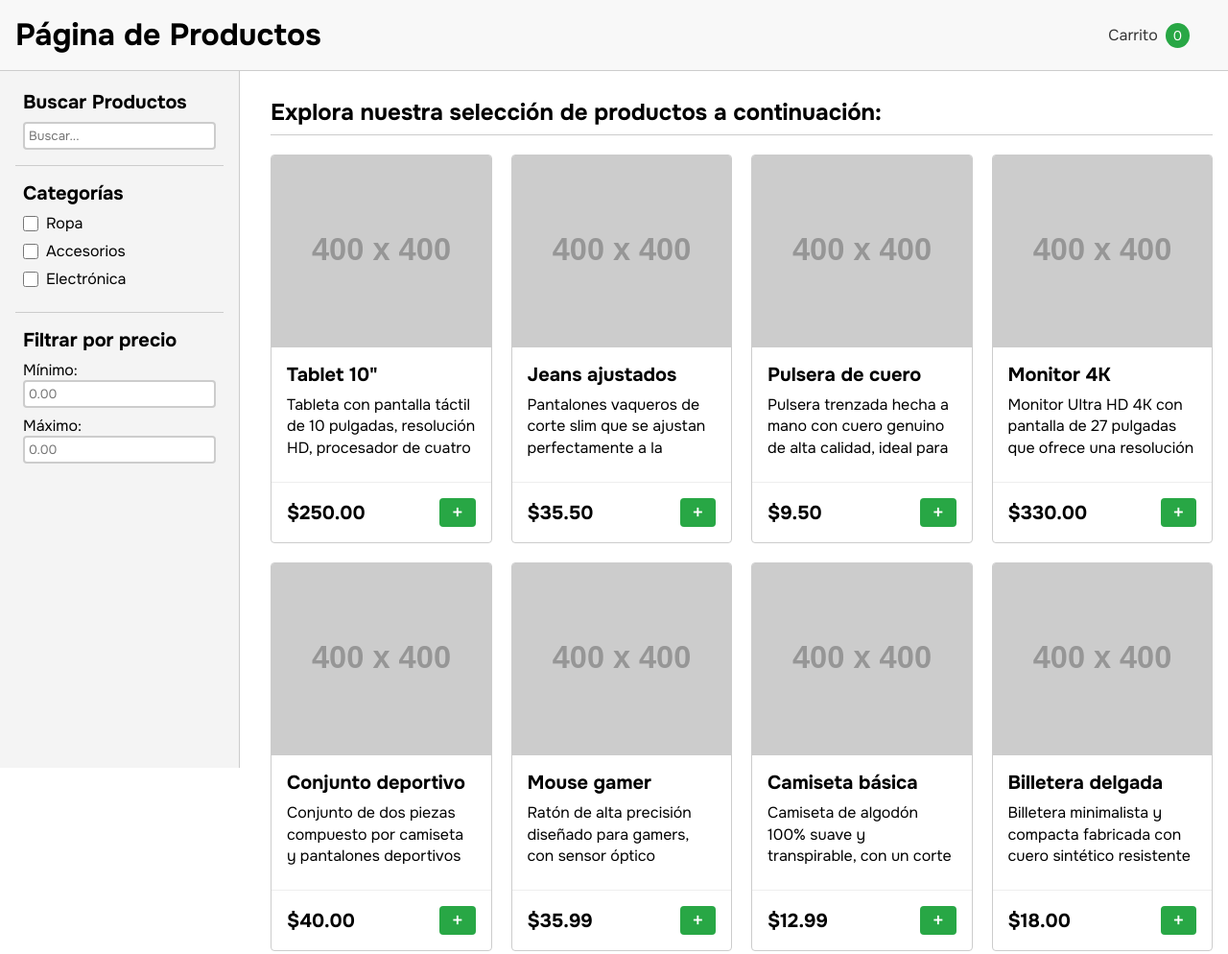
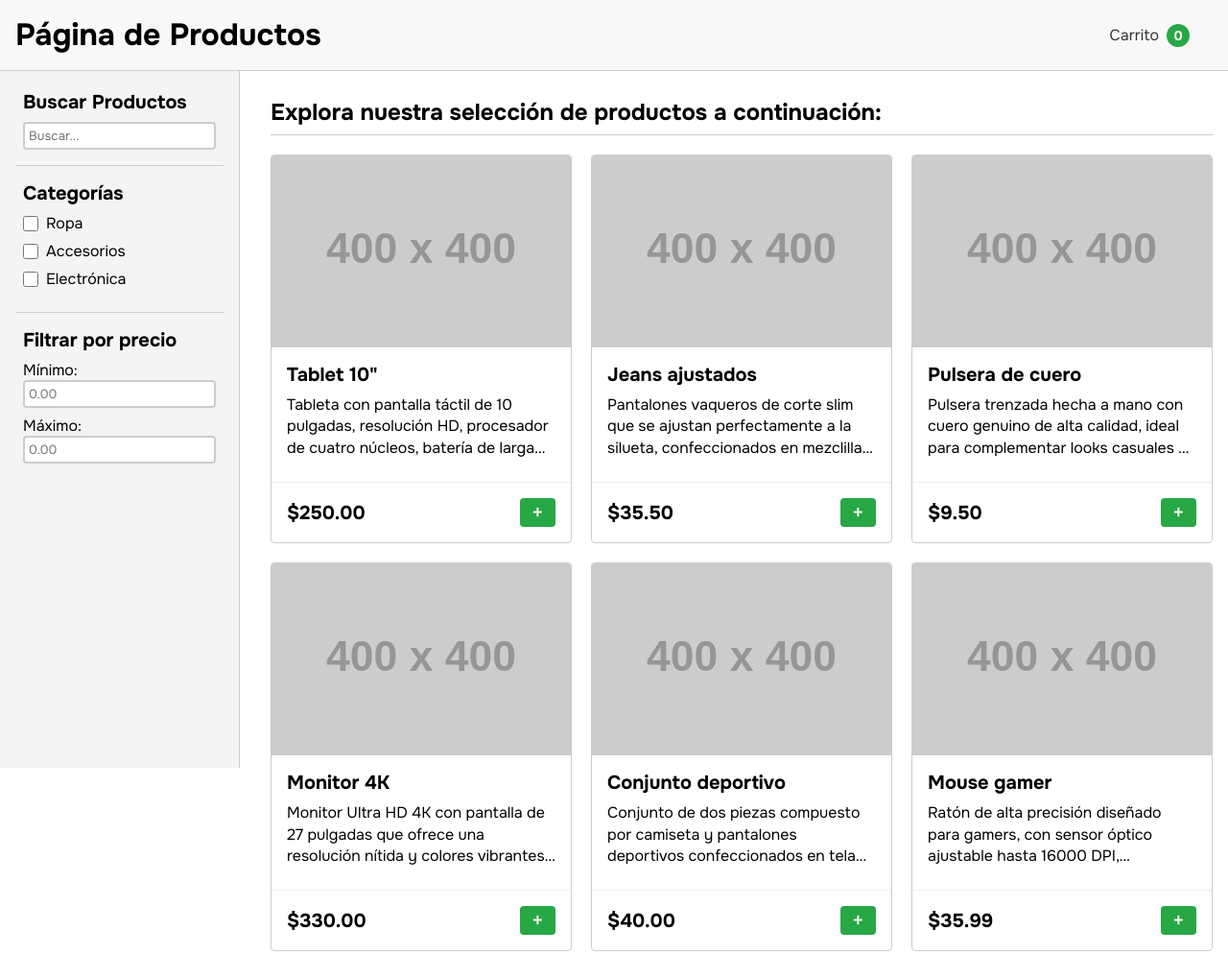
Before and after one commit to Zero-Fhx/09-products-page, a plain HTML site: page index.html in a window 1280 px wide. Shown: the top 994 px of the page at 96% size. Drawn offline with Linux system fonts and the light colour scheme; placeholder pictures from the web are drawn by us.

Commit message:
Mejorar estilos del encabezado y del modal: ajustar diseño del carrito, optimizar la cuadrícula de productos y agregar estilos para la visualización de productos sin stock.

```diff
--- a/styles.css
+++ b/styles.css
@@ -19,14 +19,32 @@ header {
   z-index: 1000;
 
   nav {
+    ul {
+      list-style: none;
+      padding: 0;
+    }
+
+    li {
+      display: inline;
+      margin: 0 1rem;
+    }
+
     .cart {
       span {
         background-color: #28a745;
         color: #fff;
         border-radius: 50%;
-        padding: 0.25rem 0.5rem;
+        width: 1.5rem;
+        height: 1.5rem;
+        display: inline-flex;
+        align-items: center;
+        justify-content: center;
+        padding: 0;
         margin: 0 0.5rem;
         font-size: 0.875rem;
+        font-weight: bold;
+        text-align: center;
+        box-sizing: border-box;
       }
 
       a {
@@ -38,16 +56,6 @@ header {
           color: #28a745;
         }
       }
-    }
-
-    ul {
-      list-style: none;
-      padding: 0;
-    }
-
-    li {
-      display: inline;
-      margin: 0 1rem;
     }
   }
 }
@@ -129,7 +137,9 @@ main {
   padding: 1rem;
   display: grid;
   gap: 20px;
-  grid-template-columns: repeat(auto-fill, minmax(200px, 1fr));
+  grid-template-columns: repeat(auto-fill, minmax(275px, 1fr));
+  align-content: start;
+  min-height: 0;
 
   .products-header {
     grid-column: 1 / -1;
@@ -138,6 +148,13 @@ main {
     font-size: 1.5rem;
     font-weight: bold;
     border-bottom: 1px solid #ccc;
+  }
+
+  .no-products {
+    grid-column: 1 / -1;
+    padding: 1rem;
+    text-align: center;
+    color: #666;
   }
 }
 
@@ -177,6 +194,9 @@ main {
 
     p {
       margin-bottom: 0.5rem;
+      display: -webkit-box;
+      -webkit-box-orient: vertical;
+      -webkit-line-clamp: 3;
       line-clamp: 3;
       overflow: hidden;
       text-overflow: ellipsis;
@@ -250,6 +270,14 @@ main {
   &:focus,
   &:focus-visible {
     outline: none;
+  }
+
+  &.closing {
+    animation: hide-modal 0.3s ease-in-out forwards;
+  }
+
+  &[open].closing::backdrop {
+    animation: hide-backdrop 0.3s ease-in-out forwards;
   }
 
   #modal-form {
@@ -479,14 +507,6 @@ main {
   }
 }
 
-#product-modal.closing {
-  animation: hide-modal 0.3s ease-in-out forwards;
-}
-
-#product-modal[open].closing::backdrop {
-  animation: hide-backdrop 0.3s ease-in-out forwards;
-}
-
 @keyframes show-backdrop {
   from {
     opacity: 0;
```
